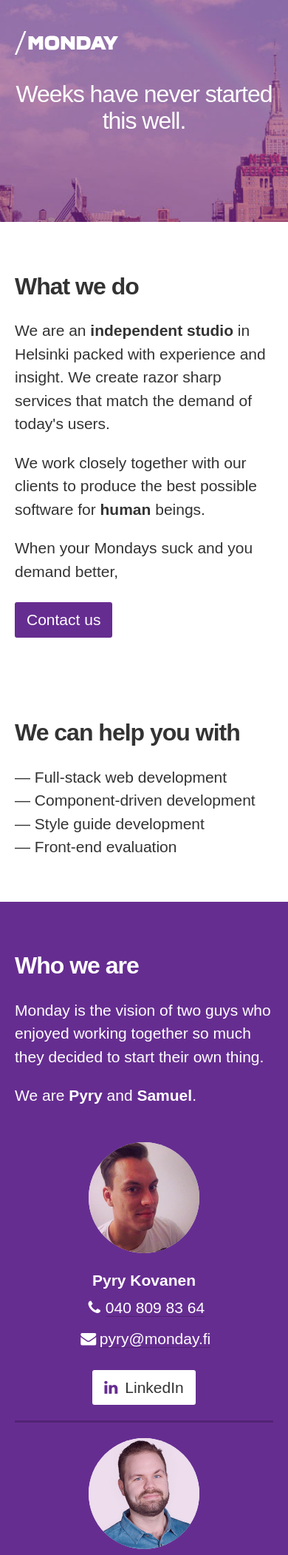
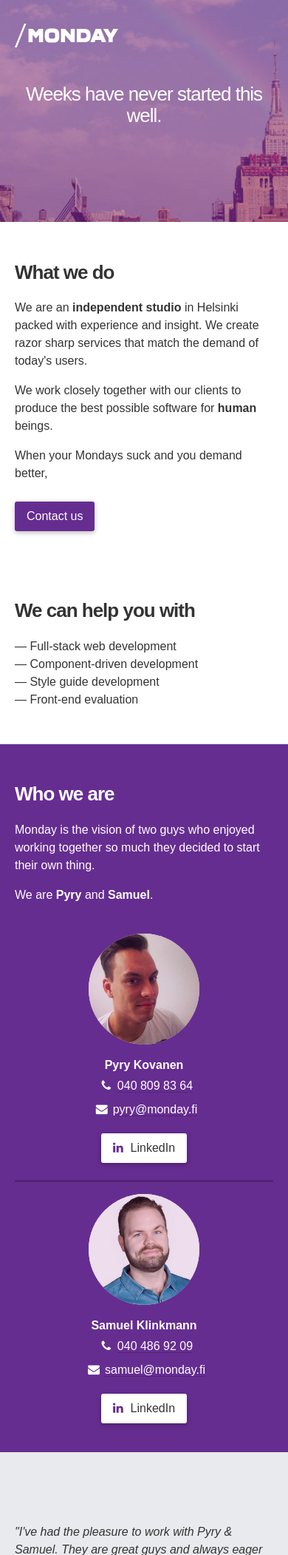
Before and after one commit to mondayfi/evalingon, a PHP site: page / in a window 390 px wide. Shown: the top 2102 px of the page at 74% size. Run offline with PHP 8.4, Linux system fonts and the light colour scheme; some libraries are stand-ins or nearby versions.

Commit message:
Added material design buttons, fixed typo on mobile

```diff
--- a/css/main.css
+++ b/css/main.css
@@ -2132,9 +2132,9 @@ table {
   clear: both; }
 
 body {
-  font-family: "freight-text-pro",sans-serif;
+  font-family: "freight-text-pro", sans-serif;
   color: #333;
-  font-size: 1.3125em;
+  font-size: 16px;
   line-height: 1.5em;
   font-weight: 300; }
 
@@ -2150,14 +2150,14 @@ h1 {
 h2, .mo-hero__title {
   font-family: "nimbus-sans", sans-serif;
   letter-spacing: -1px;
-  font-size: 32px;
+  font-size: 26px;
   line-height: 1.125em; }
   @media only screen and (min-width: 640px) {
     h2, .mo-hero__title {
       font-size: 42px; } }
 
 .mo-hero__title {
-  font-family: "freight-text-pro",sans-serif; }
+  font-family: "freight-text-pro", sans-serif; }
 
 h3 {
   font-size: 24px;
@@ -2169,6 +2169,10 @@ h3 {
 
 p {
   margin-bottom: 16px; }
+  @media only screen and (min-width: 640px) {
+    p {
+      font-size: 20px;
+      line-height: 1.5em; } }
 
 strong {
   font-weight: 600; }
@@ -2176,6 +2180,9 @@ strong {
 a {
   text-decoration: none;
   color: inherit; }
+  @media only screen and (min-width: 640px) {
+    a {
+      font-size: 20px; } }
 
 .mo-smalltext {
   font-size: 14px; }
@@ -2283,7 +2290,7 @@ body {
   .mo-hero__title {
     margin: 0;
     color: #fff;
-    padding-top: 2.1em; }
+    padding-top: 3.1em; }
     @media only screen and (min-width: 640px) {
       .mo-hero__title {
         padding-top: 3.6em; } }
@@ -2361,7 +2368,19 @@ body {
   display: inline-block;
   border-radius: 3px;
   text-decoration: none;
-  transition: all .15s ease-in; }
+  transition: all .15s ease-in;
+  position: relative;
+  overflow: hidden;
+  webkit-box-shadow: 0 2px 5px 0 rgba(0, 0, 0, 0.16), 0 2px 10px 0 rgba(0, 0, 0, 0.12);
+  -moz-box-shadow: 0 2px 5px 0 rgba(0, 0, 0, 0.16), 0 2px 10px 0 rgba(0, 0, 0, 0.12);
+  box-shadow: 0 2px 5px 0 rgba(0, 0, 0, 0.16), 0 2px 10px 0 rgba(0, 0, 0, 0.12); }
+  .mo-button:hover {
+    -webkit-box-shadow: 0 5px 11px 0 rgba(0, 0, 0, 0.18), 0 4px 15px 0 rgba(0, 0, 0, 0.15);
+    -moz-box-shadow: 0 5px 11px 0 rgba(0, 0, 0, 0.18), 0 4px 15px 0 rgba(0, 0, 0, 0.15);
+    box-shadow: 0 5px 11px 0 rgba(0, 0, 0, 0.18), 0 4px 15px 0 rgba(0, 0, 0, 0.15); }
+  @media only screen and (min-width: 640px) {
+    .mo-button {
+      font-size: 20px; } }
   .mo-button--purple {
     background: #662D91;
     color: #fff; }
@@ -2373,13 +2392,51 @@ body {
     .mo-button--white:hover {
       background: #675691;
       color: #fff; }
+      .mo-button--white:hover .mo-button__icon {
+        color: #fff; }
   .mo-button--margintop {
     margin-top: 1em; }
   .mo-button--margintopminor {
     margin-top: 10px; }
   .mo-button__icon {
     margin-right: 10px;
-    color: #662D91; }
+    color: #662D91;
+    transition: all .15s ease-in; }
+
+.ripple {
+  position: absolute;
+  background: rgba(0, 0, 0, 0.25);
+  border-radius: 100%;
+  transform: scale(0.2);
+  opacity: 0;
+  pointer-events: none;
+  -webkit-animation: ripple .5s ease-out;
+  -moz-animation: ripple .5s ease-out;
+  animation: ripple .5s ease-out; }
+
+@-webkit-keyframes ripple {
+  from {
+    opacity: 1; }
+
+  to {
+    transform: scale(2);
+    opacity: 0; } }
+
+@-moz-keyframes ripple {
+  from {
+    opacity: 1; }
+
+  to {
+    transform: scale(2);
+    opacity: 0; } }
+
+@keyframes ripple {
+  from {
+    opacity: 1; }
+
+  to {
+    transform: scale(2);
+    opacity: 0; } }
 
 .mo_linkicon {
   line-height: 2em; }
--- a/index.html
+++ b/index.html
@@ -88,7 +88,7 @@
 <div class="mo-colorwrap mo-colorwrap--athensgrey mo-colorwrap--largepadding">
   <div class="mo-grid">
   <p class="mo-textitalic">"I've had the pleasure to work with Pyry & Samuel. They are great guys and always eager to push our web service forward with new and fresh ideas."<br /></p>
-  - Meri Härmälä, Web Service Manager at <a href="http://valio.fi" target="_blank" class="mo_linkicon__link">Valio</a>
+  <p>- Meri Härmälä, Web Service Manager at <a href="http://valio.fi" target="_blank" class="mo_linkicon__link">Valio</a></p>
   </div>
 </div>
 
@@ -131,8 +131,9 @@
 </script>
         <script src="//ajax.googleapis.com/ajax/libs/jquery/1.11.0/jquery.js"></script>
         <script>window.jQuery || document.write('<script src="js/vendor/jquery-1.11.0.js"><\/script>')</script>
-
         <script src="https://cdnjs.cloudflare.com/ajax/libs/modernizr/2.8.3/modernizr.min.js"></script>
         <script src="https://cdnjs.cloudflare.com/ajax/libs/picturefill/2.3.1/picturefill.min.js"></script>
+        <script src="js/app.js"></script>
+
     </body>
 </html>
--- a/js/app.js
+++ b/js/app.js
@@ -1,5 +1,17 @@
-var app = require('./init.js');
-
 $(document).ready(function() {
-  app.start();
+  $('.mo-button').mousedown(function (e) {
+      var target = e.target;
+      var rect = target.getBoundingClientRect();
+      var ripple = target.querySelector('.ripple');
+      $(ripple).remove();
+      ripple = document.createElement('span');
+      ripple.className = 'ripple';
+      ripple.style.height = ripple.style.width = Math.max(rect.width, rect.height) + 'px';
+      target.appendChild(ripple);
+      var top = e.pageY - rect.top - ripple.offsetHeight / 2 -  document.body.scrollTop;
+      var left = e.pageX - rect.left - ripple.offsetWidth / 2 - document.body.scrollLeft;
+      ripple.style.top = top + 'px';
+      ripple.style.left = left + 'px';
+      return false;
+  });
 });
```
Also changed, not shown: js/init.js (+16 -0 lines).
